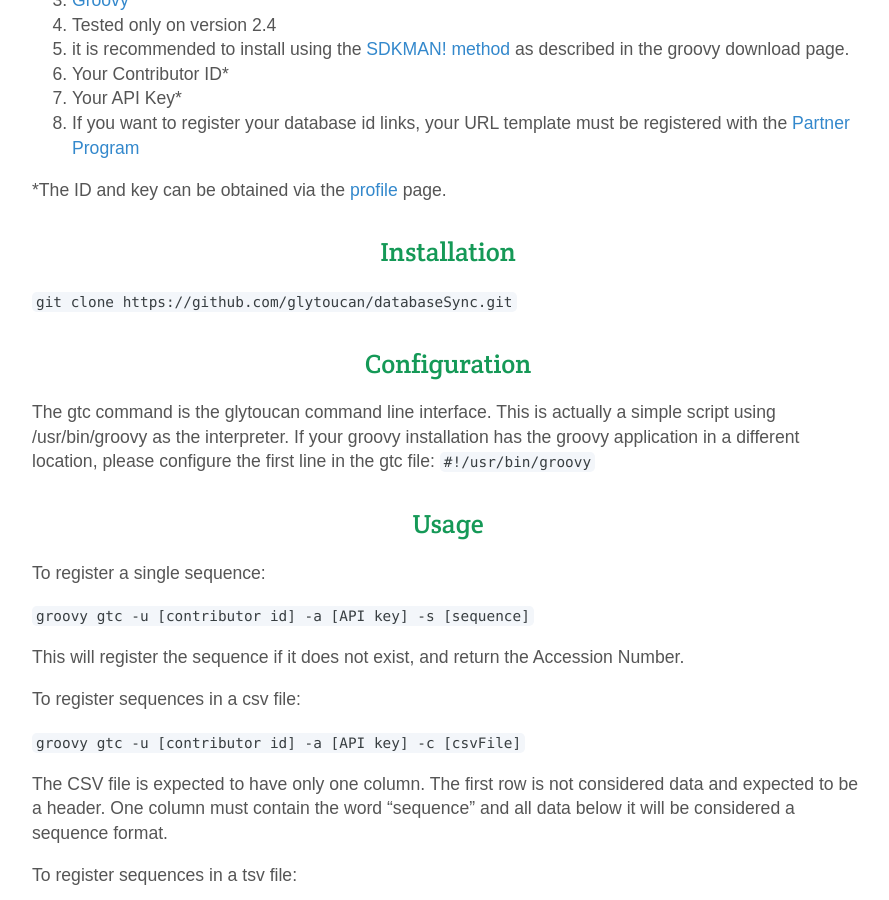
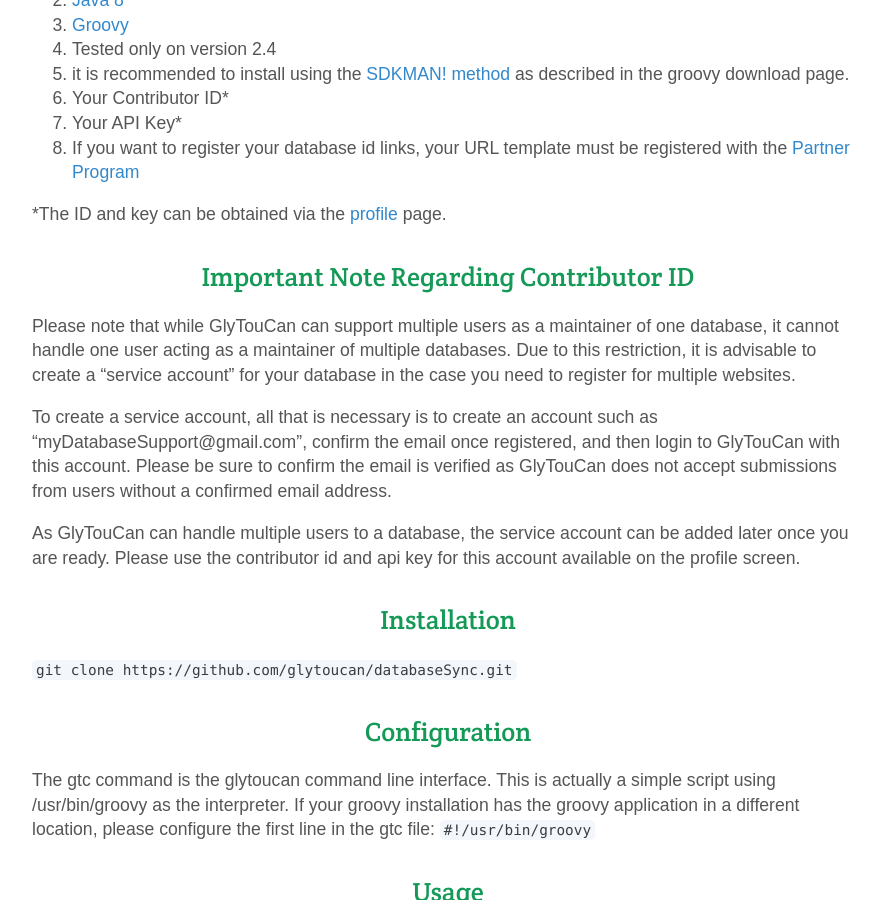
Before and after one commit to glytoucan/glytoucan, a Jekyll site: the page built from system/cli.md, in a window 1280 px wide and 900 px high, scrolled down 903 px. Shown: the whole window, without its empty margins (192-1081 px from the left). Built offline with Jekyll 4.4.1, drawn with Linux system fonts in a browser that asks for light colours; nearby versions of some CDN libraries; some of the changed text lies outside the part shown.

Commit message:
service accounts

```diff
--- a/system/cli.md
+++ b/system/cli.md
@@ -22,6 +22,14 @@
 1. If you want to register your database id links, your URL template must be registered with the [Partner Program](http://code.glytoucan.org/partner/registration/)
 
 *The ID and key can be obtained via the [profile](https://glytoucan.org/Users/profile) page.
+
+## Important Note Regarding Contributor ID
+
+Please note that while GlyTouCan can support multiple users as a maintainer of one database, it cannot handle one user acting as a maintainer of multiple databases.  Due to this restriction, it is advisable to create a "service account" for your database in the case you need to register for multiple websites.
+
+To create a service account, all that is necessary is to create an account such as "myDatabaseSupport@gmail.com", confirm the email once registered, and then login to GlyTouCan with this account.  Please be sure to confirm the email is verified as GlyTouCan does not accept submissions from users without a confirmed email address.
+
+As GlyTouCan can handle multiple users to a database, the service account can be added later once you are ready.  Please use the contributor id and api key for this account available on the profile screen.
 
 ## Installation
 `git clone https://github.com/glytoucan/databaseSync.git`
@@ -190,7 +198,8 @@
 Please be sure to check the production environment for your changes: https://glytoucan.org/Structures/Glycans/G68158BT
 
 
-## Notes
+
+# Notes
 
 1. For some formats, the carriage return characters must be replaced with "\n".
 1. Because of "\n", the entire sequence must be in quotes (see example).
```
